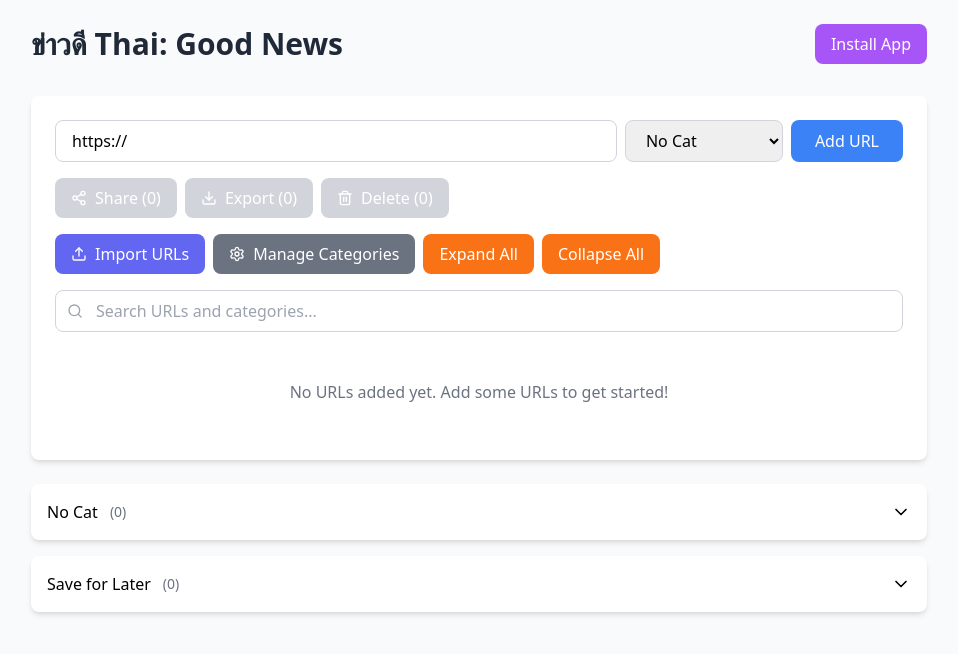
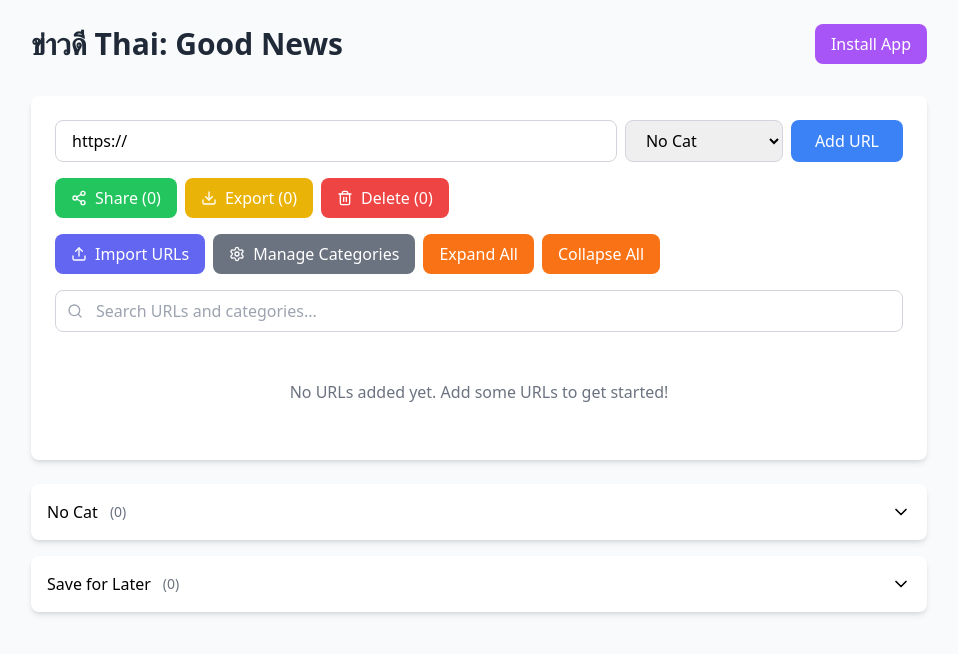
Before and after one commit to dnatisdale/my-url-manager, a React (Create React App) app: page / in a window 1280 px wide. Shown: the top 654 px of the page, without its empty margins (161-1119 px from the left). Built offline with nearby package versions, Linux system fonts and the light colour scheme.

Commit message:
Update App.js
trying to get the colorful buttons back for 3 top buttons.

```diff
--- a/src/App.js
+++ b/src/App.js
@@ -568,24 +568,21 @@ function App() {
           <div className="flex gap-2 mb-4">
             <button
               onClick={shareUrls}
-              disabled={selectedUrls.length === 0}
-              className="px-4 py-2 bg-green-500 text-white rounded-lg hover:bg-green-600 disabled:bg-gray-300 disabled:cursor-not-allowed transition-colors flex items-center gap-2"
+              className="px-4 py-2 bg-green-500 text-white rounded-lg hover:bg-green-600 transition-colors flex items-center gap-2"
             >
               <Share2 size={16} />
               Share ({selectedUrls.length})
             </button>
             <button
               onClick={exportUrls}
-              disabled={selectedUrls.length === 0}
-              className="px-4 py-2 bg-yellow-500 text-white rounded-lg hover:bg-yellow-600 disabled:bg-gray-300 disabled:cursor-not-allowed transition-colors flex items-center gap-2"
+              className="px-4 py-2 bg-yellow-500 text-white rounded-lg hover:bg-yellow-600 transition-colors flex items-center gap-2"
             >
               <Download size={16} />
               Export ({selectedUrls.length})
             </button>
             <button
               onClick={deleteUrls}
-              disabled={selectedUrls.length === 0}
-              className="px-4 py-2 bg-red-500 text-white rounded-lg hover:bg-red-600 disabled:bg-gray-300 disabled:cursor-not-allowed transition-colors flex items-center gap-2"
+              className="px-4 py-2 bg-red-500 text-white rounded-lg hover:bg-red-600 transition-colors flex items-center gap-2"
             >
               <Trash2 size={16} />
               Delete ({selectedUrls.length})
```
